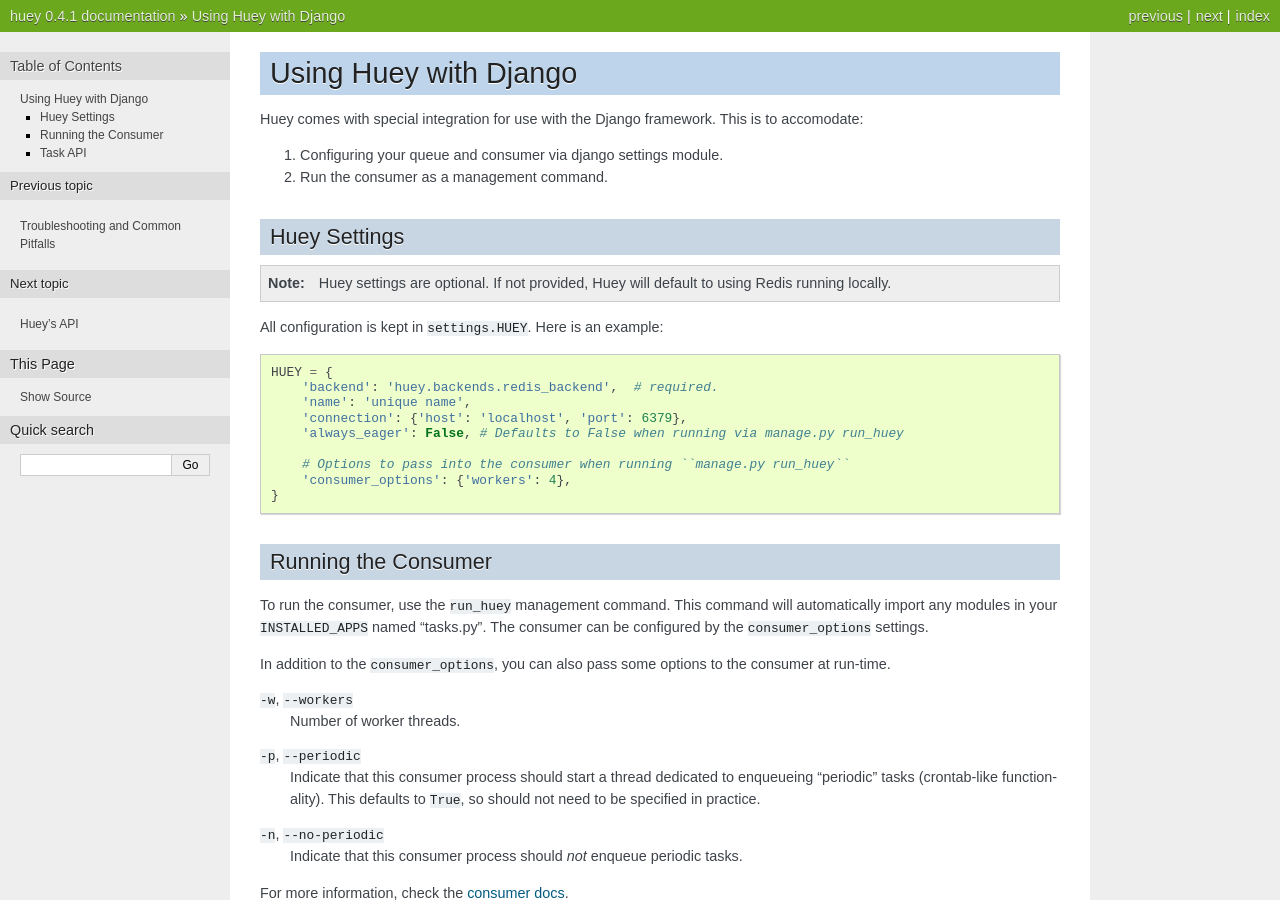
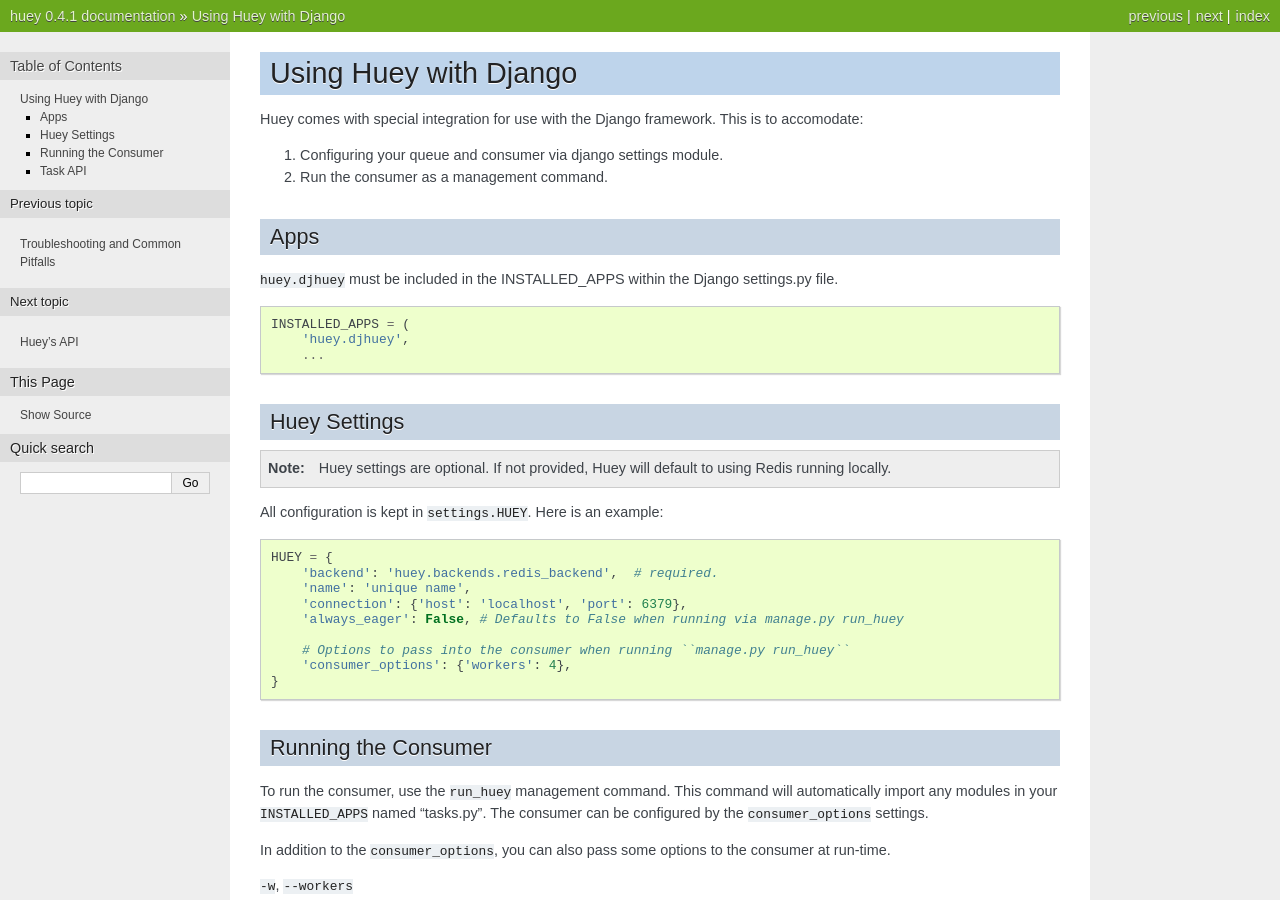
Before and after one commit to coleifer/huey, a Sphinx documentation site: the page built from docs/django.rst, in a window 1280 px wide and 900 px high. Built offline with Sphinx 7.4.7, drawn with Linux system fonts in a browser that asks for light colours.

Commit message:
Update django.rst
added instructions for adding huey.djhuey to the INSTALLED_APPS portion of the Django settings.py file.

```diff
--- a/docs/django.rst
+++ b/docs/django.rst
@@ -8,6 +8,17 @@
 
 1. Configuring your queue and consumer via django settings module.
 2. Run the consumer as a management command.
+
+Apps
+----
+
+``huey.djhuey`` must be included in the INSTALLED_APPS within the Django settings.py file.
+
+.. code-block:: python
+
+    INSTALLED_APPS = (
+        'huey.djhuey',
+        ...
 
 Huey Settings
 -------------
```
